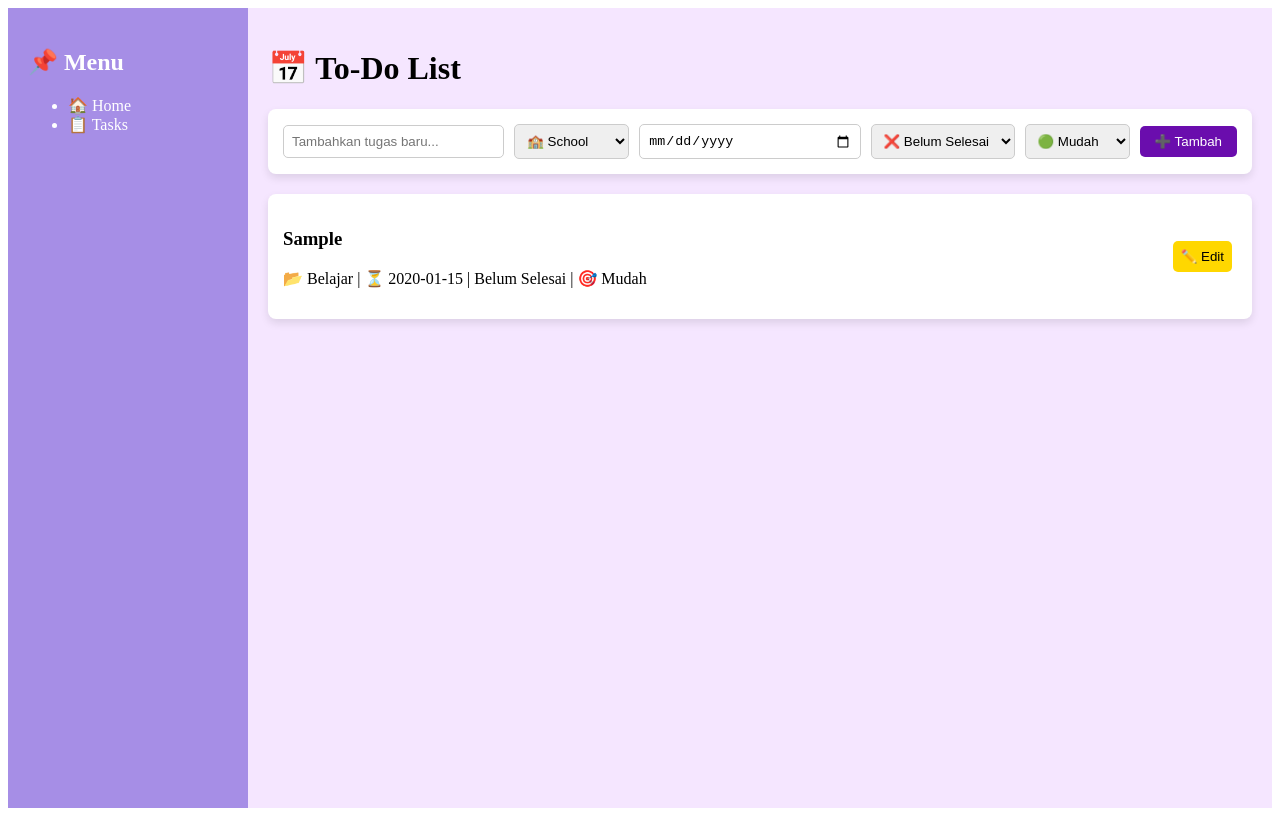
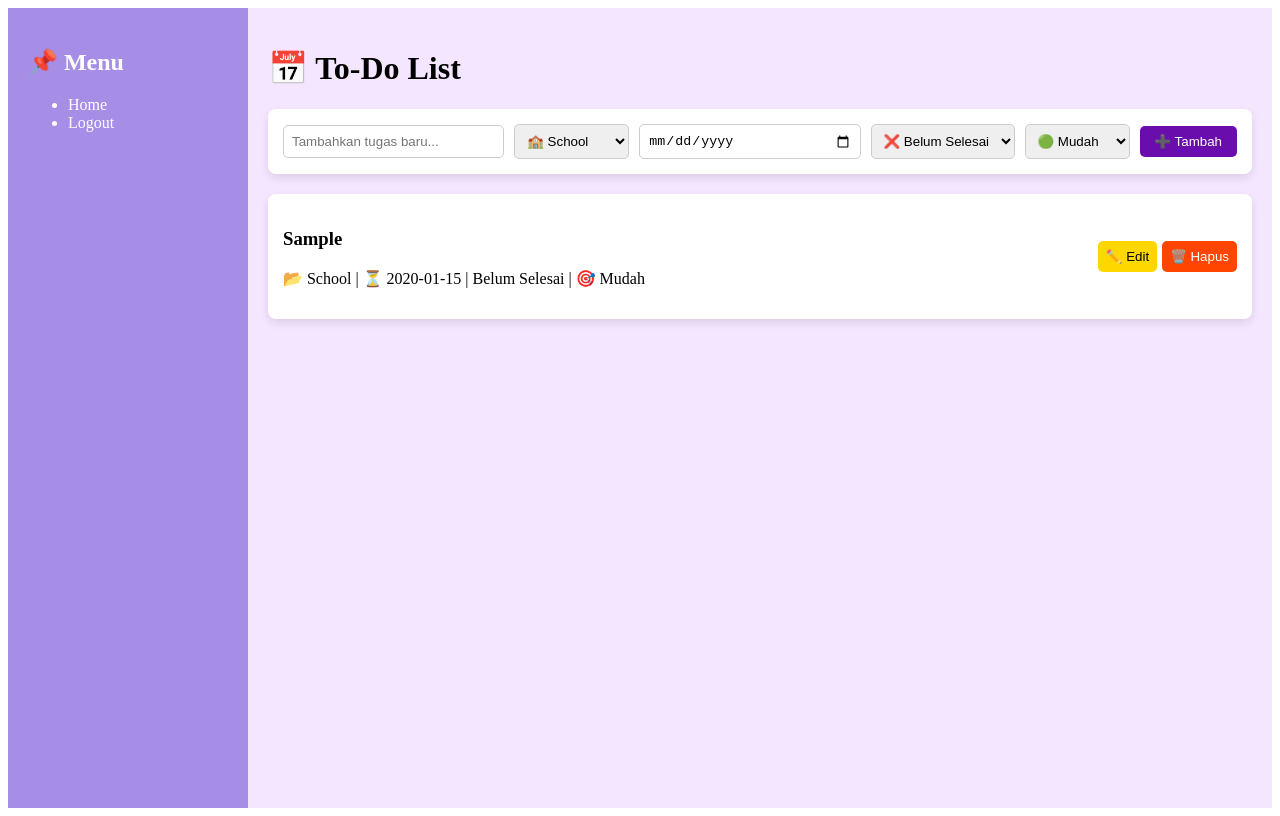
Before and after one commit to nabilaauli/UKK2025_XIIPPLG2_7502, a React (Vite) app: page /home in a window 1280 px wide. Both pictures are taken after typing "Sample", "2020-01-15" into the empty fields and a click on the button "➕ Tambah". Built offline with nearby package versions, Linux system fonts and the light colour scheme.

Commit message:
update category, update hapus

```diff
--- a/src/component/AddTask.jsx
+++ b/src/component/AddTask.jsx
@@ -2,10 +2,11 @@ import React, { useState } from "react";
 
 const AddTask = ({ onAdd }) => {
   const [title, setTitle] = useState("");
-  const [category, setCategory] = useState("Belajar");
+  const [category, setCategory] = useState("School");
   const [deadline, setDeadline] = useState("");
   const [status, setStatus] = useState("Belum Selesai");
   const [difficulty, setDifficulty] = useState("Mudah");
+
 
   const handleSubmit = (e) => {
     e.preventDefault();
@@ -45,11 +46,13 @@ const AddTask = ({ onAdd }) => {
         <option value="Belum Selesai">❌ Belum Selesai</option>
         <option value="Selesai">✅ Selesai</option>
       </select>
+
       <select value={difficulty} onChange={(e) => setDifficulty(e.target.value)} style={styles.select}>
         <option value="Mudah">🟢 Mudah</option>
         <option value="Sedang">🟠 Sedang</option>
         <option value="Sulit">🔴 Sulit</option>
       </select>
+
       <button type="submit" style={styles.button}>➕ Tambah</button>
     </form>
   );
--- a/src/component/Sidebar.jsx
+++ b/src/component/Sidebar.jsx
@@ -1,11 +1,11 @@
 import React from "react";
 import { Link } from "react-router-dom";
-import "./Sidebar.css"; // Import file CSS
+import "./Sidebar.css";
 
 const Sidebar = () => {
   return (
     <div className="sidebar">
-      <div className="sidebar-header">MyToDoList</div>
+      <div className="sidebar-header">tess</div>
       <ul className="sidebar-menu">
         <li>
           <Link to="/home">🏠 Home</Link>
--- a/src/component/TaskItem.jsx
+++ b/src/component/TaskItem.jsx
@@ -1,6 +1,6 @@
-import React, { useState } from "react";
+import { useState } from "react";
 
-const TaskItem = ({ task, onEdit }) => {
+const TaskItem = ({ task, onEdit, onDelete }) => {
   const [isEditing, setIsEditing] = useState(false);
   const [updatedTitle, setUpdatedTitle] = useState(task.title);
   const [updatedDeadline, setUpdatedDeadline] = useState(task.deadline);
@@ -21,15 +21,16 @@ const TaskItem = ({ task, onEdit }) => {
       boxShadow: "0 4px 8px rgba(0,0,0,0.1)",
       display: "flex",
       justifyContent: "space-between",
-      alignItems: "center"
+      alignItems: "center",
+      marginBottom: "10px"
     }}>
       {isEditing ? (
         <div style={{ display: "flex", flexDirection: "column", gap: "5px" }}>
           <input type="text" value={updatedTitle} onChange={(e) => setUpdatedTitle(e.target.value)} />
           <select value={updatedCategory} onChange={(e) => setUpdatedCategory(e.target.value)}>
-            <option value="Belajar">📚 Belajar</option>
-            <option value="Tugas">📖 Tugas</option>
-            <option value="Kesehatan">🏋️ Kesehatan</option>
+          <option value="School">🏫 School</option>
+          <option value="Important">⚠️ Important</option>
+        < option value="Work">👷🏻‍♂️ Work</option>
           </select>
           <input type="date" value={updatedDeadline} onChange={(e) => setUpdatedDeadline(e.target.value)} />
           <select value={updatedStatus} onChange={(e) => setUpdatedStatus(e.target.value)}>
@@ -41,7 +42,7 @@ const TaskItem = ({ task, onEdit }) => {
             <option value="Sedang">🟠 Sedang</option>
             <option value="Sulit">🔴 Sulit</option>
           </select>
-          <button onClick={handleSave}>✅ Simpan</button>
+          <button onClick={handleSave} style={styles.saveButton}>✅ Simpan</button>
         </div>
       ) : (
         <div>
@@ -52,23 +53,51 @@ const TaskItem = ({ task, onEdit }) => {
 
       <div>
         {!isEditing && (
-          <button
-            onClick={() => setIsEditing(true)}
-            style={{
-              padding: "8px",
-              backgroundColor: "#FFD700",
-              color: "black",
-              border: "none",
-              borderRadius: "5px",
-              cursor: "pointer",
-              marginRight: "5px",
-            }}>
-            ✏️ Edit
-          </button>
+          <>
+            <button
+              onClick={() => setIsEditing(true)}
+              style={styles.editButton}>
+              ✏️ Edit
+            </button>
+            <button
+              onClick={() => onDelete(task.id)}
+              style={styles.deleteButton}>
+              🗑️ Hapus
+            </button>
+          </>
         )}
       </div>
     </div>
   );
 };
 
+const styles = {
+  editButton: {
+    padding: "8px",
+    backgroundColor: "#FFD700",
+    color: "black",
+    border: "none",
+    borderRadius: "5px",
+    cursor: "pointer",
+    marginRight: "5px",
+  },
+  deleteButton: {
+    padding: "8px",
+    backgroundColor: "#FF4500",
+    color: "white",
+    border: "none",
+    borderRadius: "5px",
+    cursor: "pointer",
+  },
+  saveButton: {
+    padding: "8px",
+    backgroundColor: "#32CD32",
+    color: "white",
+    border: "none",
+    borderRadius: "5px",
+    cursor: "pointer",
+    marginTop: "5px",
+  }
+};
+
 export default TaskItem;
--- a/src/pages/Home.jsx
+++ b/src/pages/Home.jsx
@@ -25,8 +25,8 @@ const Home = () => {
       <aside style={styles.sidebar}>
         <h2>📌 Menu</h2>
         <ul>
-          <li>🏠 Home</li>
-          <li>📋 Tasks</li>
+          <li> Home</li>
+          <li> Logout</li>
         </ul>
       </aside>
 
```
Also changed, not shown: src/component/Sidebar.css (+5 -5 lines).
